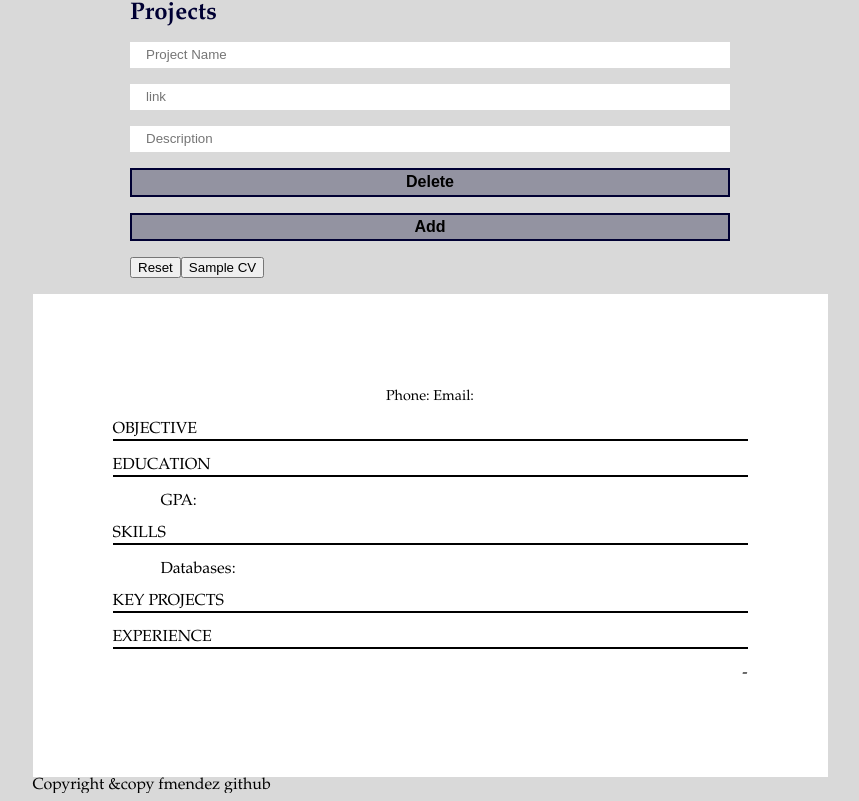
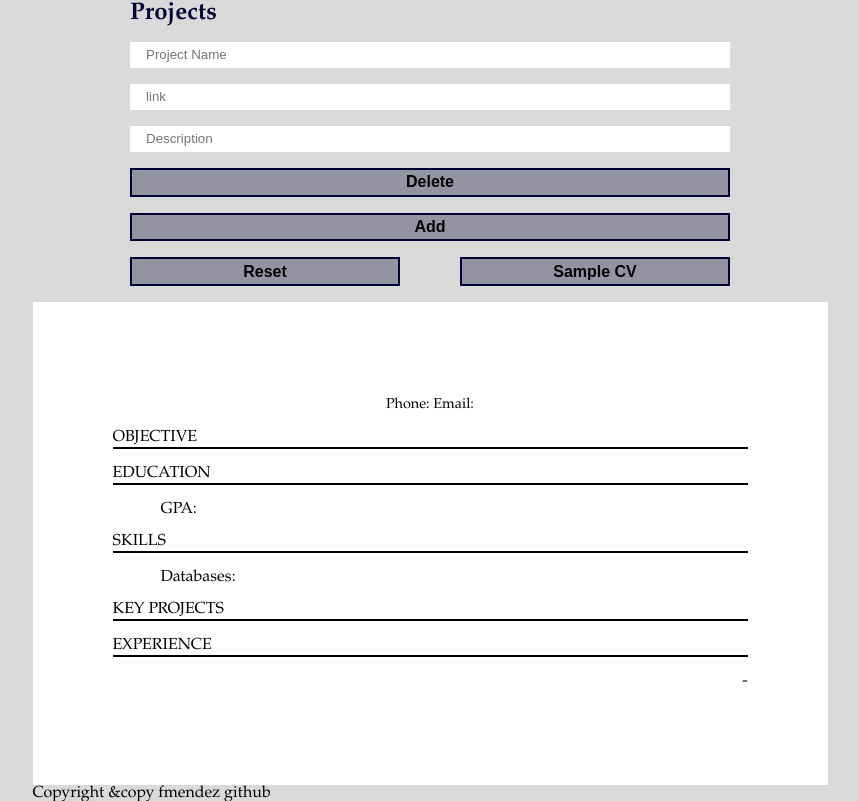
Before and after one commit to fmendezr/cv-application, a React (Create React App) app: page / in a window 1280 px wide. Shown: the part 1313-2114 px from the top of the page, without its empty margins (210-1069 px from the left). Built offline with nearby package versions, Linux system fonts and the light colour scheme.

Commit message:
basic styling to btns section

```diff
--- a/src/components/Form/ButtonSection.js
+++ b/src/components/Form/ButtonSection.js
@@ -6,12 +6,27 @@ class ButtonSection extends Component {
     }
     render (){
         return (
-            <section>
-                <button onClick={this.props.onReset}> Reset</button>
-                <button onClick={this.props.onSample}> Sample CV</button>
+            <section style={stylingObject.section}>
+                <button style={stylingObject.btn} onClick={this.props.onReset}> Reset</button>
+                <button style={stylingObject.btn} onClick={this.props.onSample}> Sample CV</button>
             </section>
         )
     }
 }
 
+const stylingObject = {
+    section: {
+        display: "flex",
+        justifyContent: "space-between"
+    },
+    btn: {
+        width: "45%",
+        height: "1.8rem",
+        fontSize: "1rem",
+        fontWeight: "bold",
+        border: "2px solid #000033",
+        backgroundColor: "rgba(0, 0, 44, 0.326)"
+    }
+}
+
 export default ButtonSection
```
